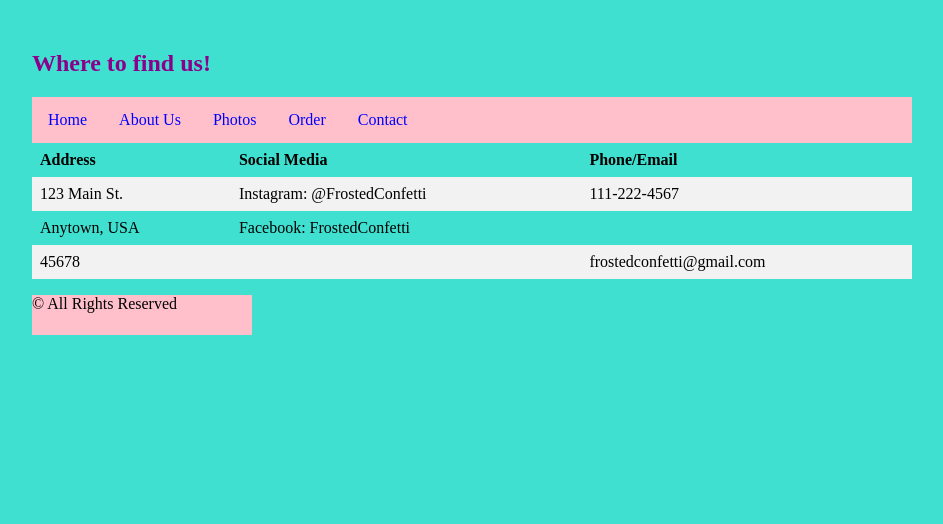
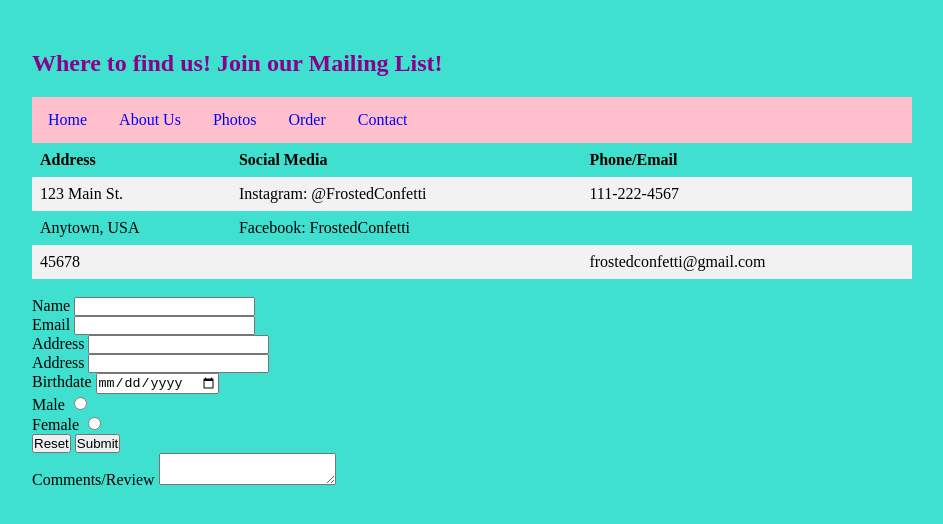
Before and after one commit to LeahCurtis79/frostedconfetti-, a plain HTML site: page Contact.html in a window 1280 px wide. Shown: the whole page, without its empty margins (68-1011 px from the left). Drawn offline with Linux system fonts and the light colour scheme.

Commit message:
form update

```diff
--- a/Contact.html
+++ b/Contact.html
@@ -1,6 +1,8 @@
 <!DOCTYPE html>
 <html>
 <head>
+
+  <link rel="stylesheet" href="style.css">
 <style>
 table {
   border-collapse: collapse;
@@ -44,7 +46,7 @@ th {
 </head>
 <body>
 
-<h2>Where to find us!</h2>
+<h2>Where to find us!    Join our Mailing List!</h2>
 
 <div class="topnav">
     <a href="index.html">Home</a>
@@ -79,16 +81,56 @@ th {
 
 </tr>
 </table>
-
-</body>
-</html>
+<br
 
 
-
-</head>
-<link rel="stylesheet" href="style.css">
 <body>
 
+<form  action="Contact.html" method="GET"
+
+
+ <div
+    <label for="name">Name</label>
+    <input type="text" name="name" id="name" required>
+  </div>
+  <div>
+    <label for="Email">Email</label>
+    <input type="email" name="email" id="email" required>
+  </div>
+  <div>
+    <label for="Address">Address</label>
+    <input type="address" name="address" id="address" required>
+  </div>
+  <div>
+    <label for="Address">Address</label>
+    <input type="address" name="address" id="address" required>
+  </div>
+  <div>
+    <label for=""><Date>Birthdate</label>
+    <input type="date" name="date" id="date" min="1900-01-01">
+  </div>
+  <div>
+    <label for="male">Male</label>
+    <input type="radio" name="gender" id="male" value="male">
+   </div>
+   <div>
+    <label for="female">Female</label>
+    <input type="radio" name="gender" id="female" value="female"> <br>
+
+
+    <button type="reset">Reset</button>
+    <button type="submit">Submit</button>
+
+
+   </div>
+<div>
+<label for="Comments/Review">Comments/Review</label>
+<textarea id="Comments/Review" name="Comments/Review">
+
+
+    </form>
+
+  </body>
 
 
 <body>
--- a/style.css
+++ b/style.css
@@ -28,6 +28,7 @@ nav{
 
 body {
     background-color: turquoise;
+
 }
 
 h1 {
```
